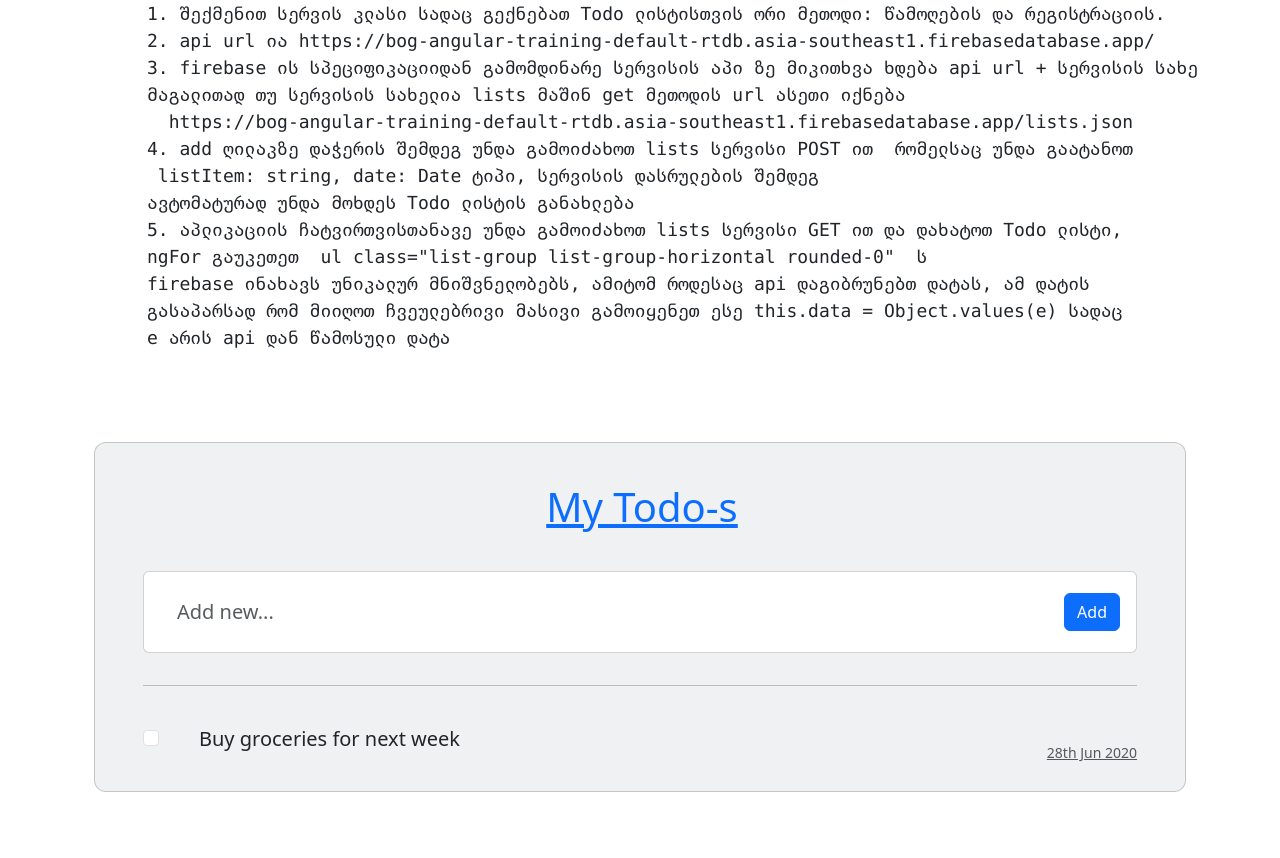
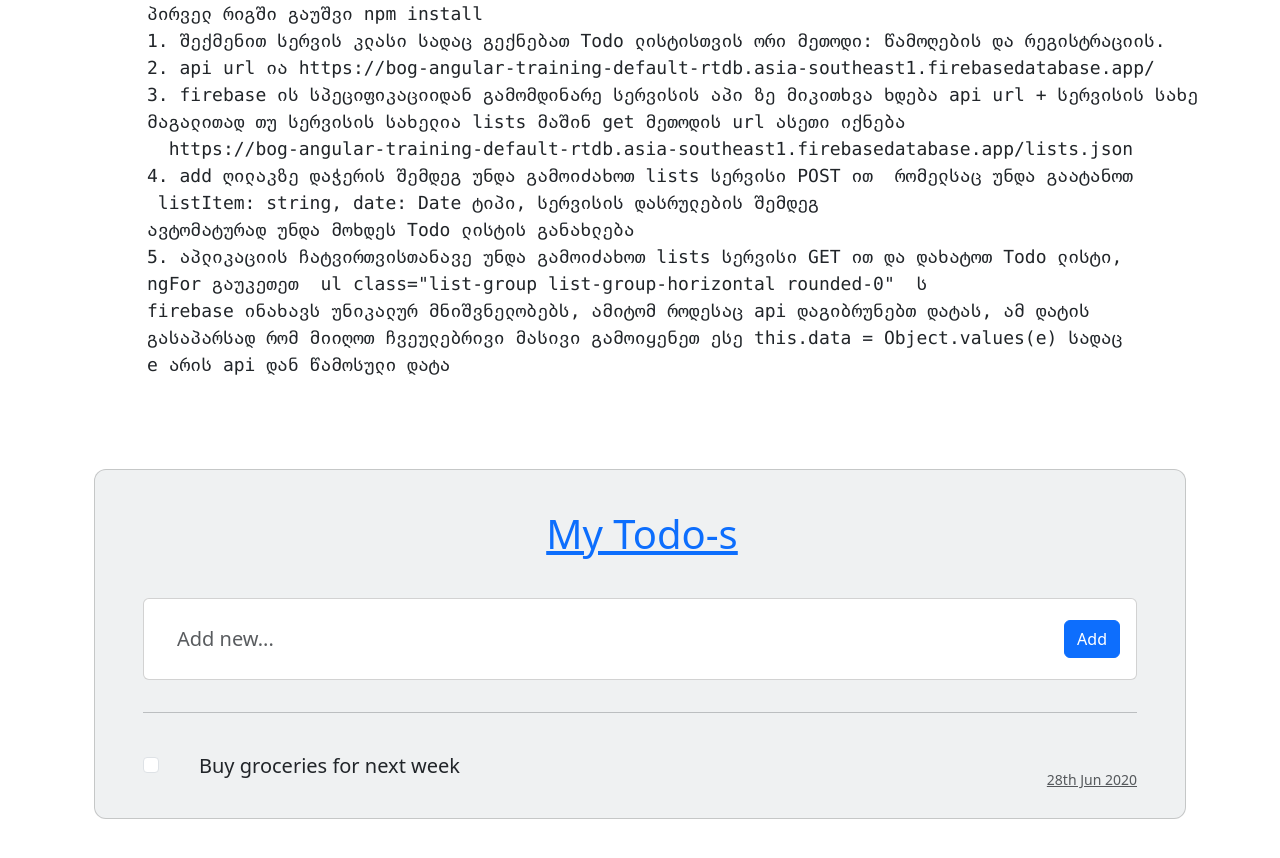
Before and after one commit to gptskialadze/bog-training, an Angular app: page / in a window 1280 px wide. Shown: the top 858 px of the page. Built offline with nearby package versions, Linux system fonts and the light colour scheme.

Commit message:
davaleba'

```diff
--- a/src/app/app.component.html
+++ b/src/app/app.component.html
@@ -1,6 +1,7 @@
 
 <div class="container">
    <pre class="desc">
+      პირველ რიგში გაუშვი npm install
       1. შექმენით სერვის კლასი სადაც გექნებათ Todo ლისტისთვის ორი მეთოდი: წამოღების და რეგისტრაციის.
       2. api url ია https://bog-angular-training-default-rtdb.asia-southeast1.firebasedatabase.app/
       3. firebase ის სპეციფიკაციიდან გამომდინარე სერვისის აპი ზე მიკითხვა ხდება api url + სერვისის სახელი.json
```
